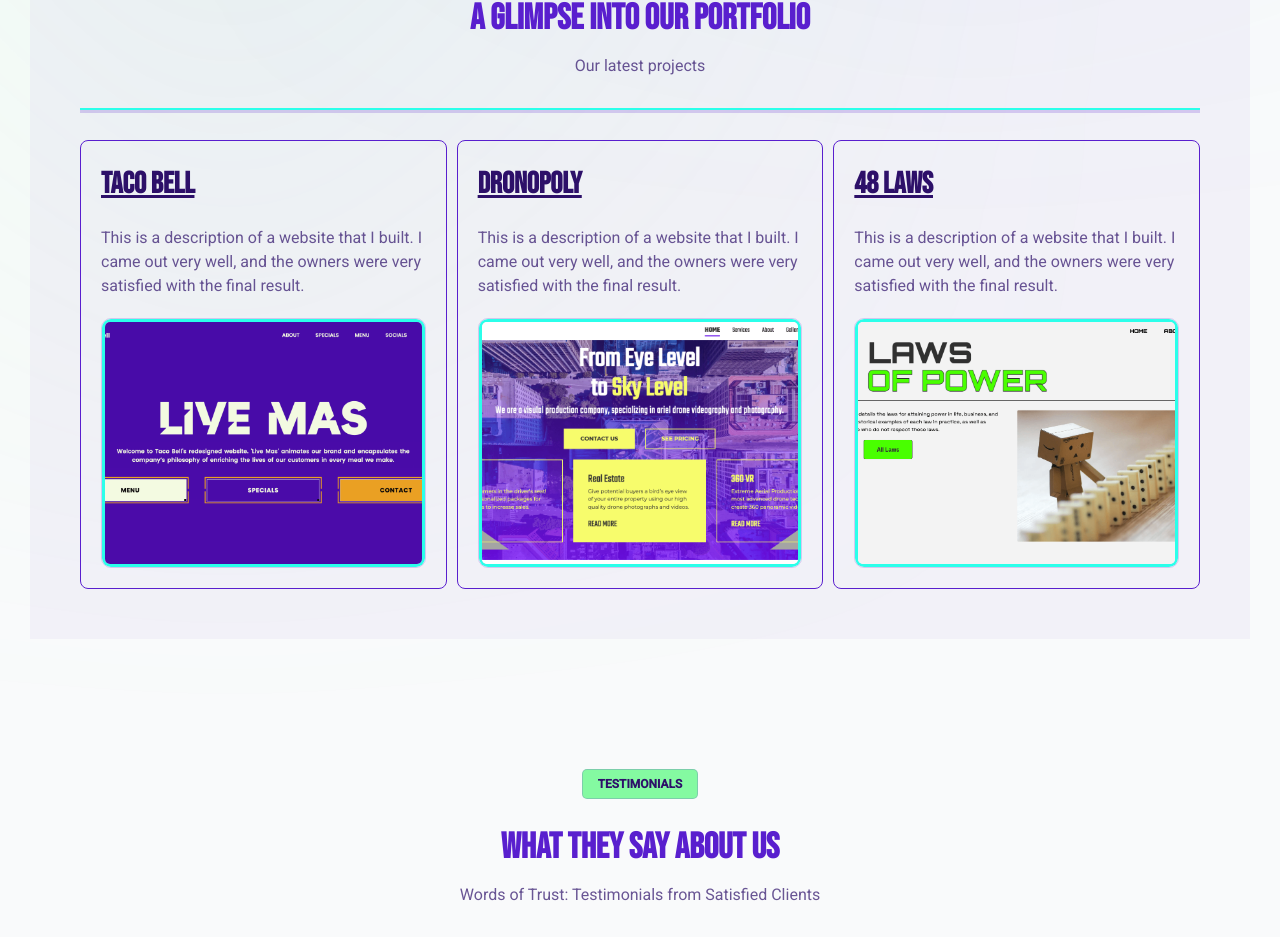
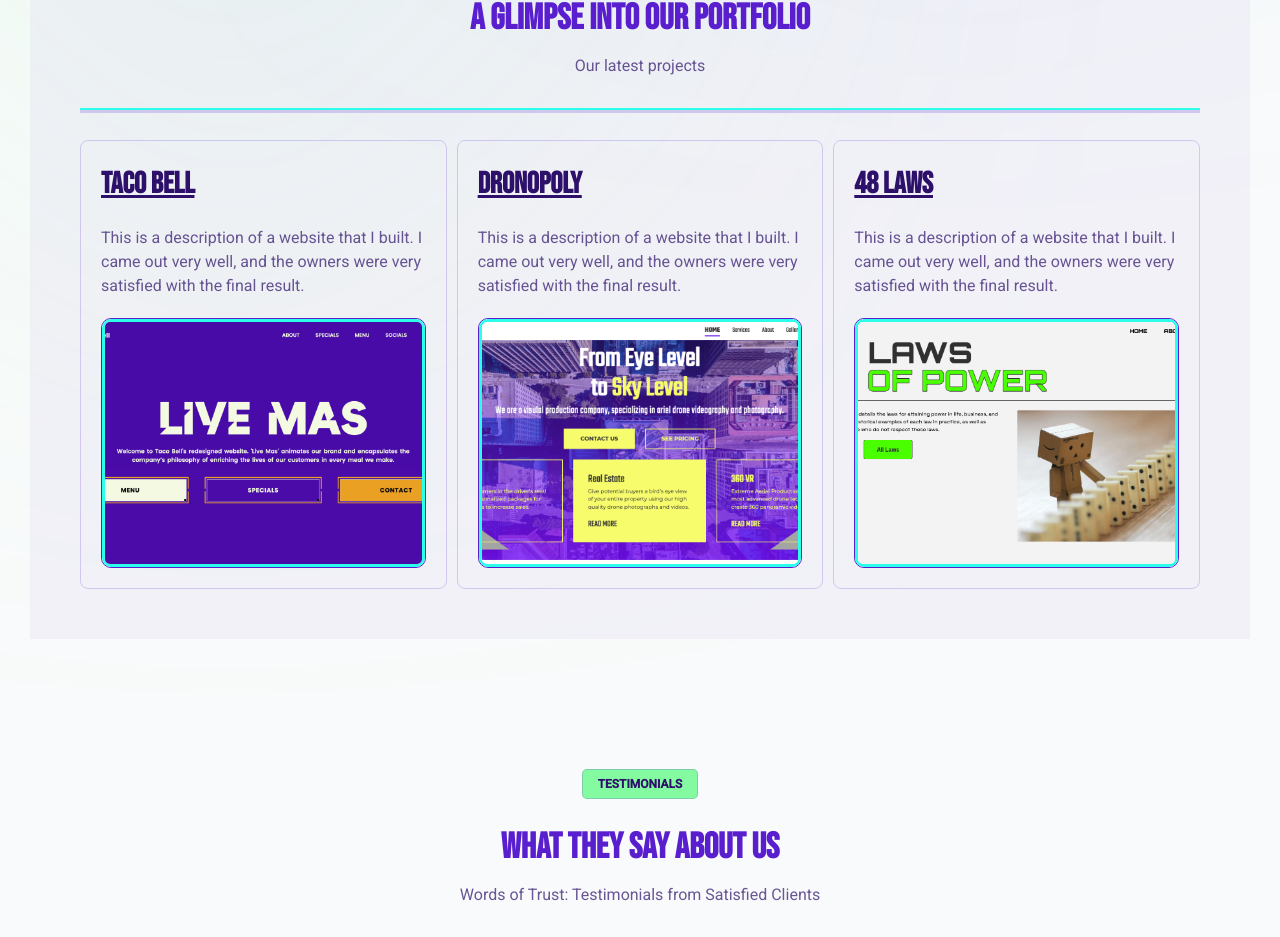
Before and after one commit to ChristianWare/chris-ware-agency, a Next.js app: page / in a window 1280 px wide. Shown: the part 4565-5502 px from the top of the page. Built offline with nearby package versions, Linux system fonts and the light colour scheme; no server answers.

Commit message:
Portfolio card fix

```diff
--- a/src/app/components/Portfolio/Portfolio.module.css
+++ b/src/app/components/Portfolio/Portfolio.module.css
@@ -14,7 +14,7 @@
 }
 
 .cardContainer {
-  border: 1px solid var(--primary);
+  border: 1px solid var(--border);
   padding: 2rem;
   border-radius: 8px;
   display: flex;
@@ -32,7 +32,7 @@
   height: 250px;
   width: 100%;
   font-size: 0;
-  border: 1px solid var(--border);
+  border: 1px solid var(--primary);
   border-radius: 10px;
   overflow: hidden;
   cursor: pointer;
```
